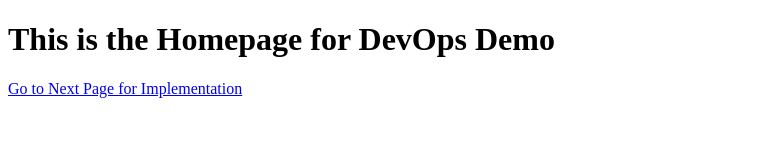
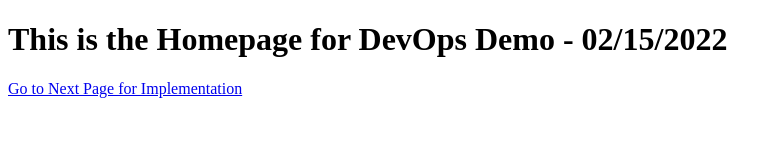
Before and after one commit to tcnaganath84/demo_CI_CD, a website: page head.html in a window 1280 px wide. Shown: the whole page, without its empty margins (0-782 px from the left). Drawn offline with Linux system fonts and the light colour scheme.

Commit message:
Update head.html

```diff
--- a/head.html
+++ b/head.html
@@ -5,7 +5,7 @@
 </head>
 <body>
 
-    <h1>This is the Homepage for DevOps Demo</h1>
+    <h1>This is the Homepage for DevOps Demo - 02/15/2022</h1>
 
 <p><a href="/tailPage">Go to Next Page for Implementation</a></p>
 
```
